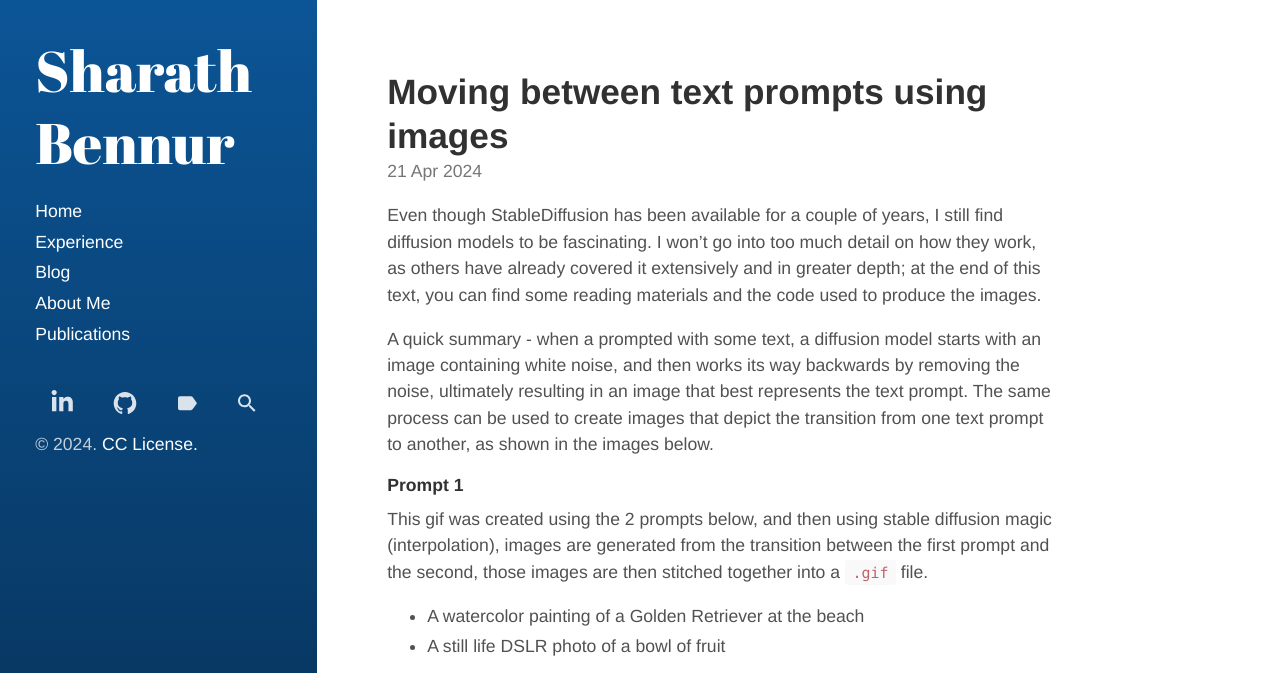
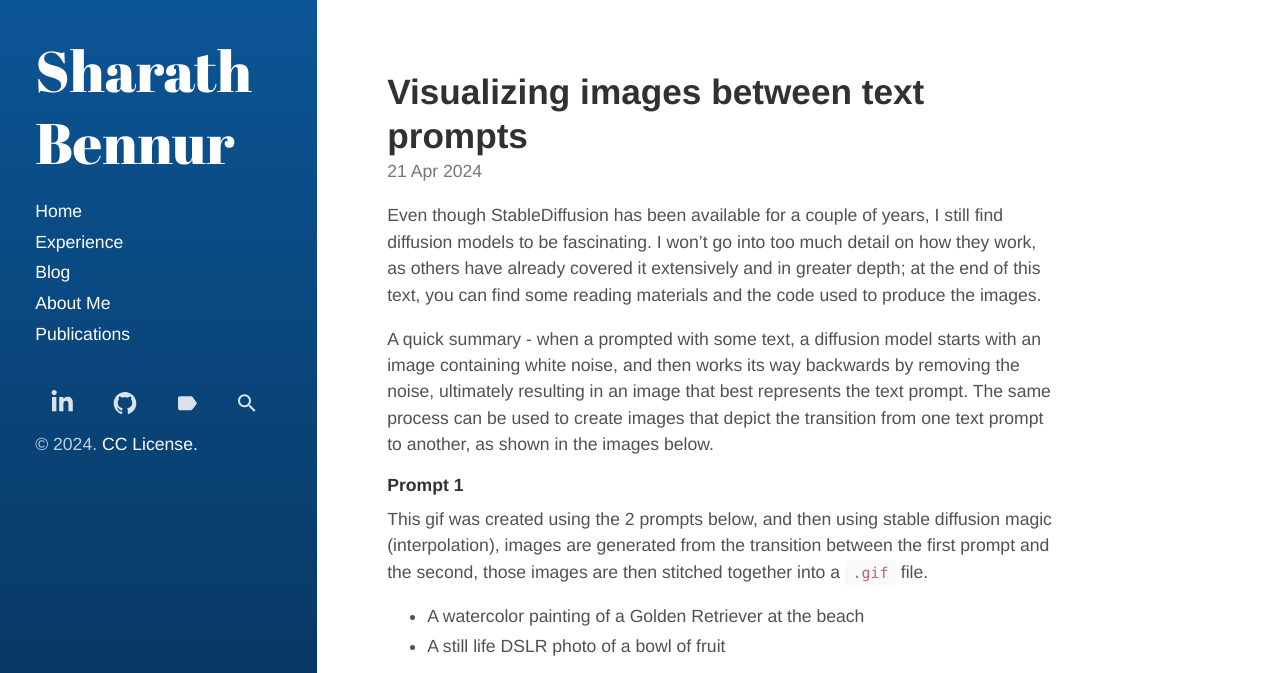
Before and after one commit to sharathbennur/sharathbennur.github.io, a Jekyll site: the page built from _posts/2024-04-21-stable-diffusion-multimodal.md, in a window 1280 px wide and 900 px high, cut to the strip 0-673 px from the top of the window. Built offline with Jekyll 4.4.1, drawn with Linux system fonts in a browser that asks for light colours.

Commit message:
Minor changes and bug fix

```diff
--- a/_posts/2024-04-21-stable-diffusion-multimodal.md
+++ b/_posts/2024-04-21-stable-diffusion-multimodal.md
@@ -1,6 +1,6 @@
 ---
 layout: post
-title: "Moving between text prompts using images"
+title: "Visualizing images between text prompts"
 excerpt_separator:  <!--more-->
 tags:
   - generative-ai
```
Also changed, not shown: assets/md/experience.md (+1 -1 lines).
